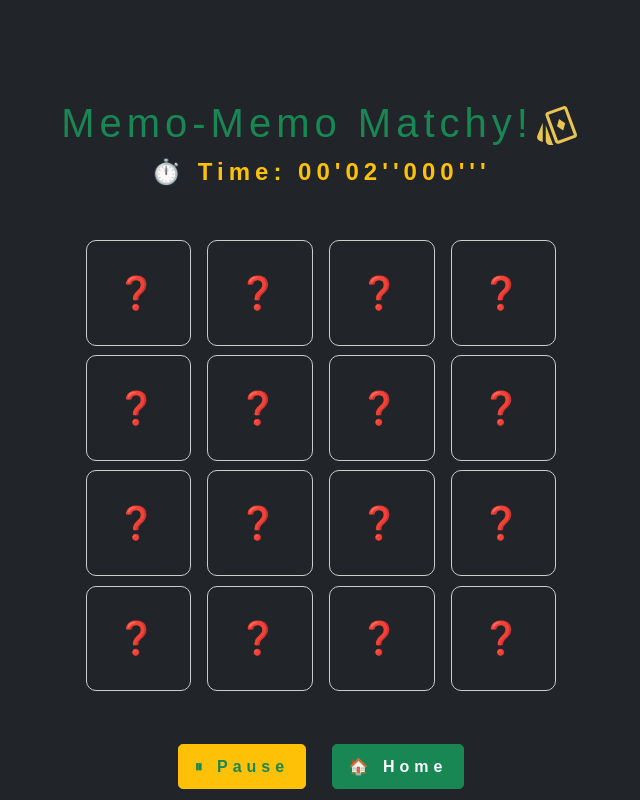
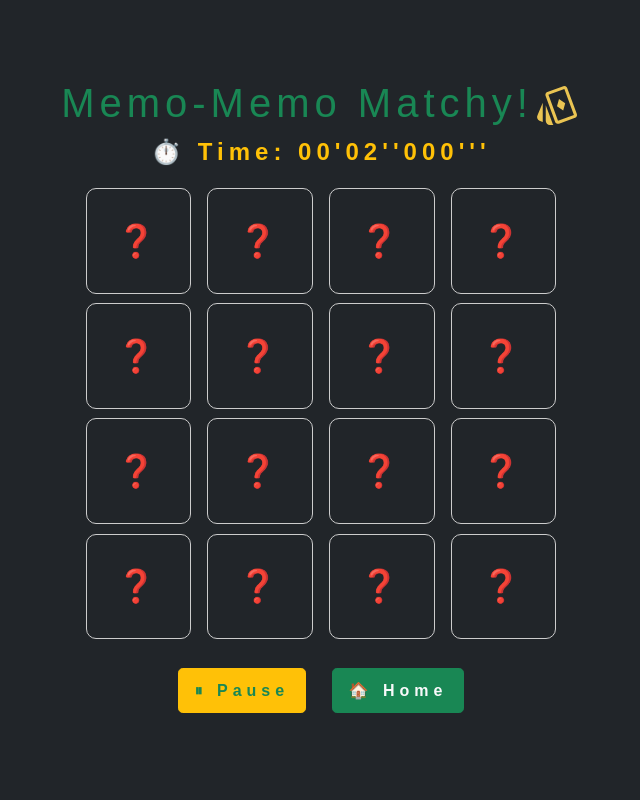
Before and after one commit to joycejhu/Memo-Memo-Matchy, a plain HTML site: page index.html in a window 1280 px wide. Both pictures are taken after a click on the button "Start!". Shown: the whole page, without its empty margins (319-959 px from the left). Drawn offline with nearby package versions, Linux system fonts and the light colour scheme; a web font is replaced by a local one.

Commit message:
Update index.html
adjust spacing

```diff
--- a/index.html
+++ b/index.html
@@ -13,18 +13,21 @@
     <title>Memo-Memo Matchy!</title>
 </head>
 <body class="bg-dark">
-    <div class="container mt-5 text-center">
-        <h1 class="mt-5 text-center text-success">Memo-Memo Matchy!<svg xmlns="http://www.w3.org/2000/svg" height="48px" viewBox="0 -960 960 960" width="48px" fill="#EAC452"><path d="m604-389 40-145-124-85-40 145 124 85ZM195-160l-66-27q-32.17-14.03-43.58-48.01Q74-269 92-302l103-245v387Zm142 58q-33.83 0-57.91-24Q255-150 255-184v-313l137 368q3 8 6.5 14t9.5 13h-71Zm183-25q-23 8-45.93-2.2Q451.14-139.41 443-162L251-684q-8-23 2.44-45.88Q263.88-752.75 287-761l319-115q23-8 46.5 2t31.5 33l193 521q8 23-2.2 45.87Q864.59-251.25 842-243L520-127Zm-20-57 318-116-191-519-318 115 191 520Zm64-318Z"/></svg></h1>
+    <div class="container text-center">
+        <h1 class="text-center text-success">Memo-Memo Matchy!<svg xmlns="http://www.w3.org/2000/svg" height="48px" viewBox="0 -960 960 960" width="48px" fill="#EAC452"><path d="m604-389 40-145-124-85-40 145 124 85ZM195-160l-66-27q-32.17-14.03-43.58-48.01Q74-269 92-302l103-245v387Zm142 58q-33.83 0-57.91-24Q255-150 255-184v-313l137 368q3 8 6.5 14t9.5 13h-71Zm183-25q-23 8-45.93-2.2Q451.14-139.41 443-162L251-684q-8-23 2.44-45.88Q263.88-752.75 287-761l319-115q23-8 46.5 2t31.5 33l193 521q8 23-2.2 45.87Q864.59-251.25 842-243L520-127Zm-20-57 318-116-191-519-318 115 191 520Zm64-318Z"/></svg></h1>
         <h4 class="text-warning fw-bold" id="timer">Time:</h4>
         <button type="button" class="btn btn-lg btn-success mt-3 text-light" id="startBtn">Start!</button>
-        <div class="d-flex flex-wrap justify-content-between mt-5" id="game-board"></div>
+        <div class="d-flex flex-wrap justify-content-between mt-3" id="game-board"></div>
         <div id="pause-overlay">
             <div class="pause-text">⏸️ PAUSED</div>
         </div>
-        <button type="button" class="btn btn-warning mt-5 me-2 btn-lg text-success" id="pauseBtn" style="display: none;">⏸ Pause</button>
-        <button type="button" class="btn btn-success mt-5 btn-lg text-light" id="homeBtn" style="display: none;">🏠 Home</button>
+        <button type="button" class="btn btn-warning mt-4 me-2 btn-lg text-success" id="pauseBtn" style="display: none;">⏸ Pause</button>
+        <button type="button" class="btn btn-success mt-4 btn-lg text-light" id="homeBtn" style="display: none;">🏠 Home</button>
     </div>
     <script src="https://cdn.jsdelivr.net/npm/bootstrap@5.1.1/dist/js/bootstrap.bundle.min.js" integrity="sha384-/bQdsTh/da6pkI1MST/rWKFNjaCP5gBSY4sEBT38Q/9RBh9AH40zEOg7Hlq2THRZ" crossorigin="anonymous"></script>
     <script src="script.js"></script>
 </body>
 </html>
+
+
+<!-- resume button按鈕調整 -->
```
